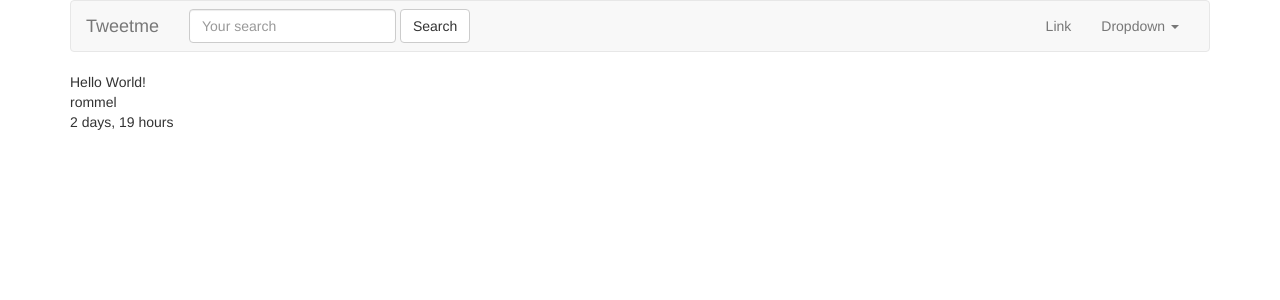
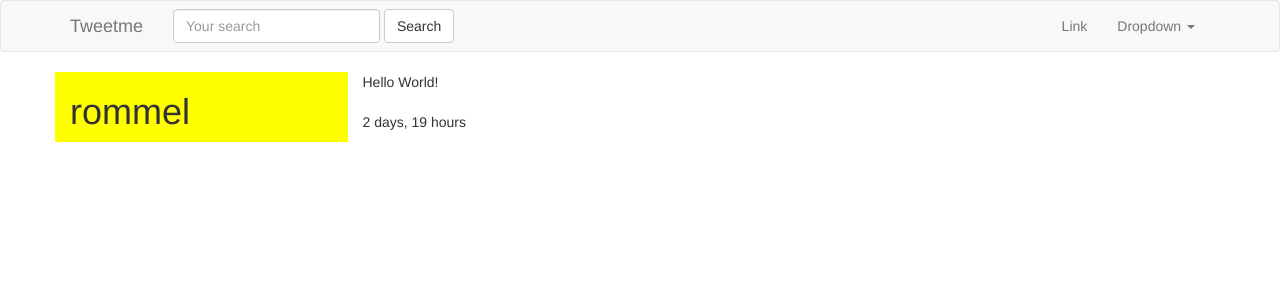
Before and after one commit to RommelTJ/tweetme, a Django app: page /tweet/1/ in a window 1280 px wide. Shown: the top 300 px of the page. Run offline with Django 3.2, Linux system fonts and the light colour scheme; data comes from the database, SQL or seed files in the repository; parts of the project's set-up code (start-up, migrations or seed data) failed here and were passed over; some libraries are stand-ins or nearby versions.

Commit message:
Bootstrap Containers & Columns

```diff
--- a/templates/base.html
+++ b/templates/base.html
@@ -19,11 +19,10 @@
     <![endif]-->
 </head>
 <body>
+{% include "navbar.html" %}
 <div class='container'>
-    {% include "navbar.html" %}
     {% block content %}
     {% endblock content %}
-
 </div>
 
 <!-- jQuery (necessary for Bootstrap's JavaScript plugins) -->
--- a/templates/navbar.html
+++ b/templates/navbar.html
@@ -1,5 +1,5 @@
 <nav class="navbar navbar-default">
-    <div class="container-fluid">
+    <div class="container">
         <!-- Brand and toggle get grouped for better mobile display -->
         <div class="navbar-header">
             <button type="button" class="navbar-toggle collapsed" data-toggle="collapse" data-target="#bs-example-navbar-collapse-1" aria-expanded="false">
--- a/tweets/templates/tweets/tweet_detail.html
+++ b/tweets/templates/tweets/tweet_detail.html
@@ -1,9 +1,81 @@
 {% extends "base.html" %}
 
+
 {% block content %}
+    <div class='row'>
 
-    {{ object.content }}<br/>
-    {{ object.user }}<br/>
-    {{ object.timestamp|timesince }}
+        <div class='col-sm-3 col-xs-12' style='background-color:yellow;'>
+            <h1>{{ object.user }} </h1>
+        </div>
 
+        <div class='col-sm-9 col-xs-12'>
+            {{ object.content }}<br/>
+            <br/>
+            {{ object.timestamp|timesince }}
+        </div>
+
+    </div>
 {% endblock content %}
+
+<div class='row'>
+
+    <div class='col-lg-3 col-md-6 col-sm-3 col-xs-12' style='background-color:red;'>
+        {{ object.user }}
+    </div>
+
+    <div class='col-md-6' >
+        {{ object.user }}
+    </div>
+
+    <div class='col-xs-12' style='background-color:green;'>
+        {{ object.user }}
+    </div>
+
+    <div class='col-xs-12' style='background-color:blue;'>
+        {{ object.user }}
+    </div>
+
+</div>
+
+<br/>
+<br/>
+<br/>
+<br/>
+<br/>
+<br/>
+
+<div class='row'>
+
+    <div class='col-sm-1' style='background-color:red;'>
+        {{ object.user }}
+    </div>
+
+    <div class='col-sm-1' style='background-color:yellow;'>
+        {{ object.user }}
+    </div>
+
+    <div class='col-sm-1' style='background-color:green;'>
+        {{ object.user }}
+    </div>
+
+    <div class='col-sm-1' style='background-color:blue;'>
+        {{ object.user }}
+    </div>
+
+    <div class='col-sm-1' style='background-color:red;'>
+        {{ object.user }}
+    </div>
+
+    <div class='col-sm-1' style='background-color:yellow;'>
+        {{ object.user }}
+    </div>
+
+    <div class='col-sm-1' style='background-color:green;'>
+        {{ object.user }}
+    </div>
+
+    <div class='col-sm-1' style='background-color:blue;'>
+        {{ object.user }}
+    </div>
+
+</div>
--- a/tweets/views.py
+++ b/tweets/views.py
@@ -56,11 +56,3 @@ class TweetListView(ListView):
     def get_context_data(self, *args, **kwargs):
         context = super(TweetListView, self).get_context_data(*args, **kwargs)
         return context
-
-
-def tweet_detail_view(request, pk=None): # pk == id
-    obj = get_object_or_404(Tweet, pk=pk)
-    context = {
-        "object": obj
-    }
-    return render(request, "tweets/detail_view.html", context)
```
Also changed, not shown: tweets/templates/tweets/detail_view.html (deleted, +0 -9 lines), tweets/templates/tweets/list_view.html (deleted, +0 -23 lines), tweets/templates/tweets/tweet_list.html (+7 -1 lines).
